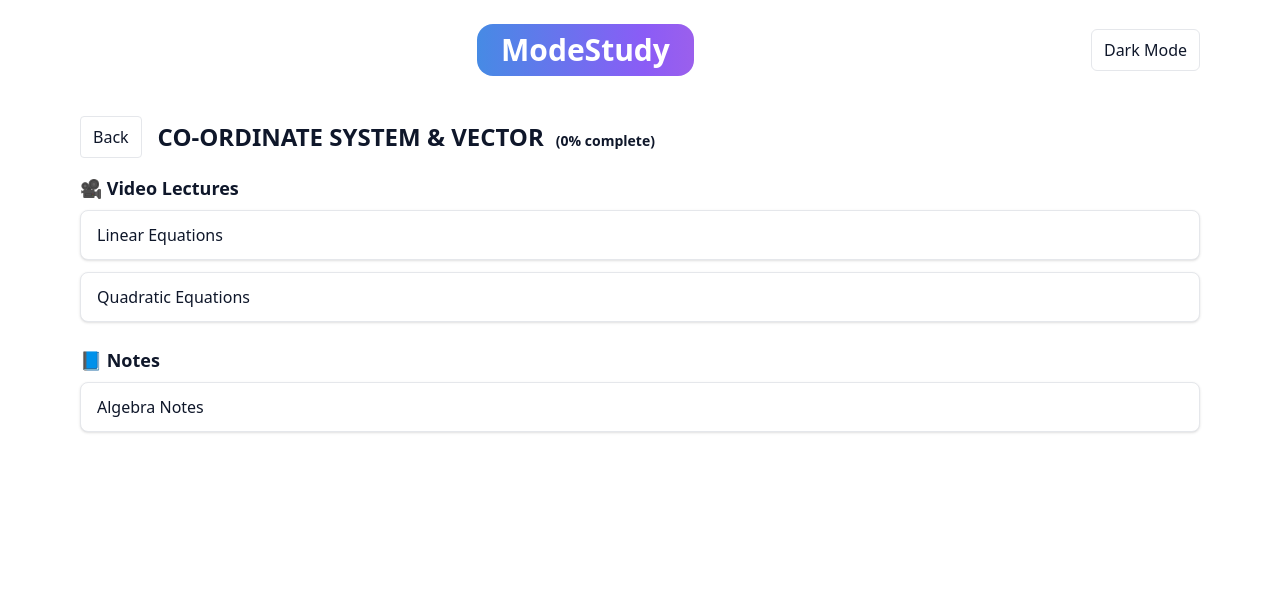
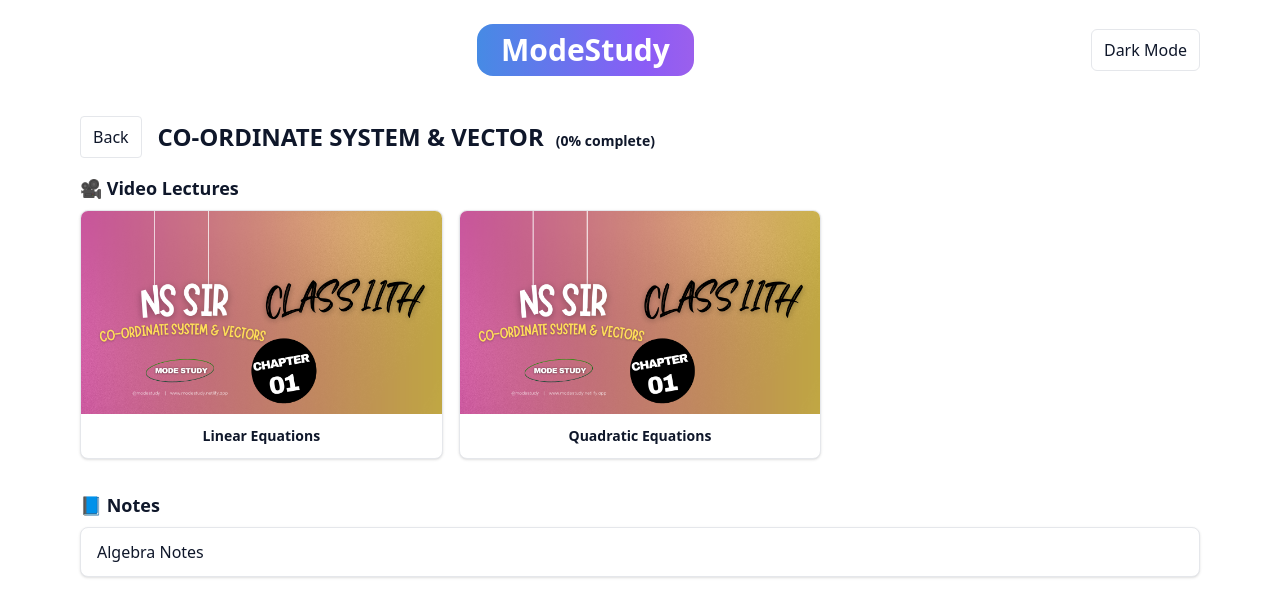
Before and after one commit to Moderatorboy/education-platform, a React (Vite) app: page /batch/b1/subject/s1/chapter/c1 in a window 1280 px wide. Shown: the top 616 px of the page. Built offline with nearby package versions, Linux system fonts and the light colour scheme.

Commit message:
Update ChapterPage.jsx

```diff
--- a/src/pages/ChapterPage.jsx
+++ b/src/pages/ChapterPage.jsx
@@ -19,15 +19,6 @@
   if (!chapter) return <div>Chapter not found</div>
   const pct = progressForChapter(chapter)
 
-  const resourceSections = [
-    { title: '🎥 Video Lectures', items: chapter.lectures },
-    { title: '📘 Notes', items: chapter.notes },
-    { title: '📄 DPP PDFs', items: chapter.dppPdfs },
-    { title: '🎬 DPP Videos', items: chapter.dppVideos },
-    { title: '🧠 DPP Quizzes', items: chapter.dppQuizzes },
-    { title: '📑 Sheets', items: chapter.sheets },
-  ]
-
   return (
     <div>
       {/* Header */}
@@ -39,9 +30,42 @@
         </h2>
       </div>
 
-      {/* Vertical Resource Buttons */}
+      {/* 🎥 Video Lectures Grid */}
+      {chapter.lectures?.length > 0 && (
+        <div className="mb-8">
+          <h3 className="text-lg font-semibold mb-2">🎥 Video Lectures</h3>
+          <div className="grid grid-cols-1 sm:grid-cols-2 md:grid-cols-3 gap-4">
+            {chapter.lectures.map((l, index) => (
+              <Link
+                key={index}
+                to={l.link || '#'}
+                className="block border rounded-lg overflow-hidden bg-white dark:bg-slate-900 shadow"
+              >
+                <div className="aspect-video bg-gray-100 dark:bg-slate-800">
+                  <img
+                    src={chapter.photo}
+                    alt={l.title}
+                    className="w-full h-full object-cover"
+                  />
+                </div>
+                <div className="p-3">
+                  <h4 className="font-bold text-sm text-center">{l.title}</h4>
+                </div>
+              </Link>
+            ))}
+          </div>
+        </div>
+      )}
+
+      {/* 📘 Notes, 📄 DPP PDFs, 🎬 DPP Videos, 🧠 DPP Quizzes, 📑 Sheets */}
       <div className="space-y-6">
-        {resourceSections.map(section => (
+        {[
+          { title: '📘 Notes', items: chapter.notes },
+          { title: '📄 DPP PDFs', items: chapter.dppPdfs },
+          { title: '🎬 DPP Videos', items: chapter.dppVideos },
+          { title: '🧠 DPP Quizzes', items: chapter.dppQuizzes },
+          { title: '📑 Sheets', items: chapter.sheets },
+        ].map(section => (
           section.items?.length > 0 && (
             <div key={section.title}>
               <h3 className="text-lg font-semibold mb-2">{section.title}</h3>
```
